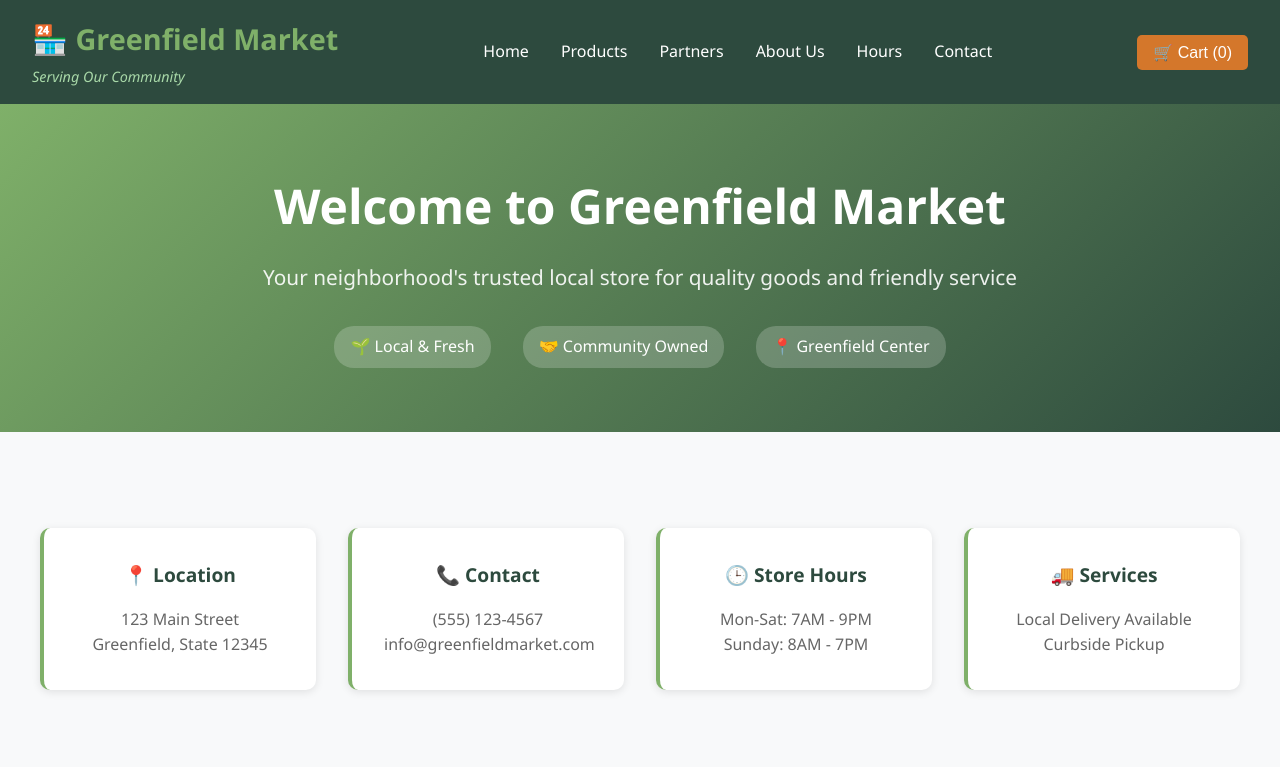
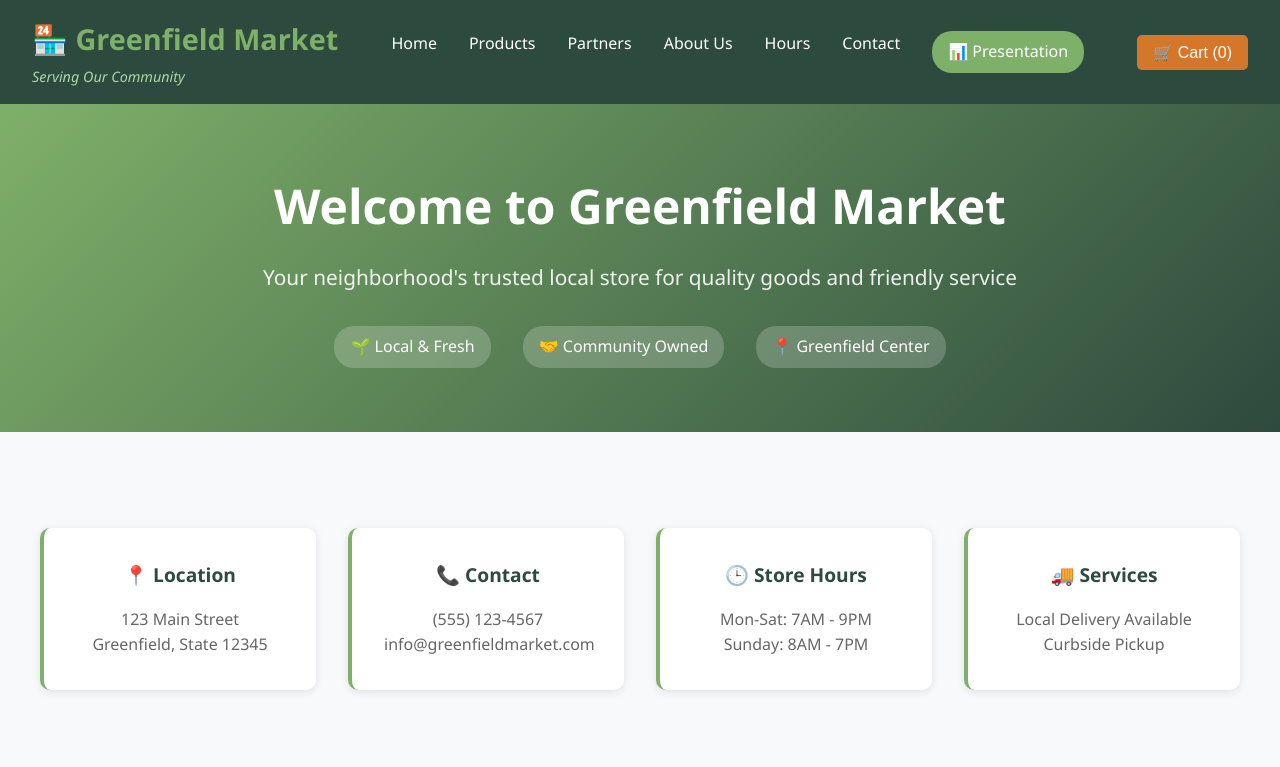
Before and after one commit to sivamuruganm/local-market, a plain HTML site: page index.html in a window 1280 px wide. Shown: the top 767 px of the page. Drawn offline with Linux system fonts and the light colour scheme.

Commit message:
Update index.html

```diff
--- a/index.html
+++ b/index.html
@@ -20,6 +20,7 @@
                 <a href="#about">About Us</a>
                 <a href="#hours">Hours</a>
                 <a href="#contact">Contact</a>
+                <a href="#" onclick="openPresentation()" style="background: #7fb069; color: white; padding: 0.5rem 1rem; border-radius: 20px;">📊 Presentation</a>
             </div>
             <div class="cart">
                 <button id="cart-btn" onclick="toggleCart()">
```
